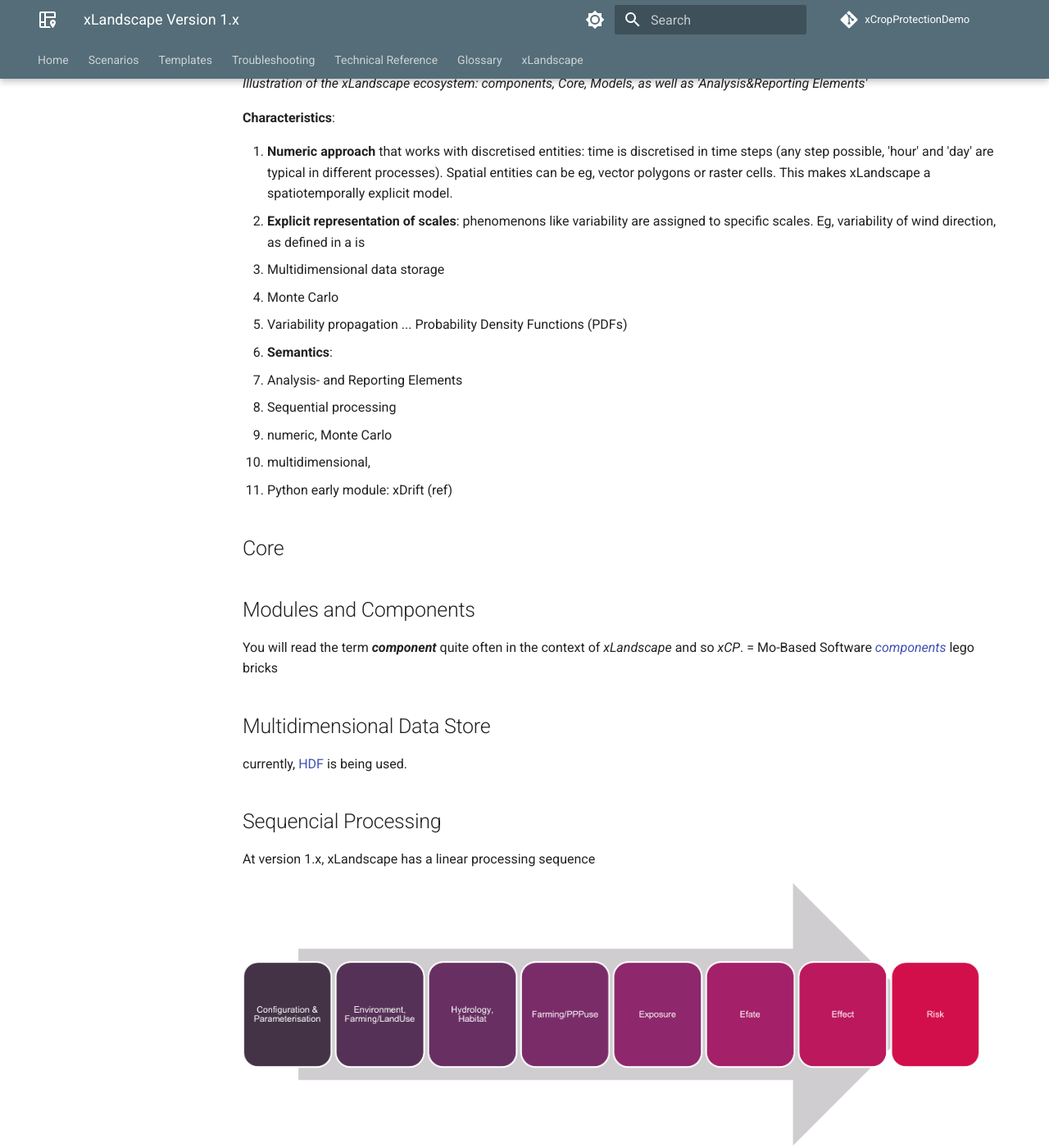
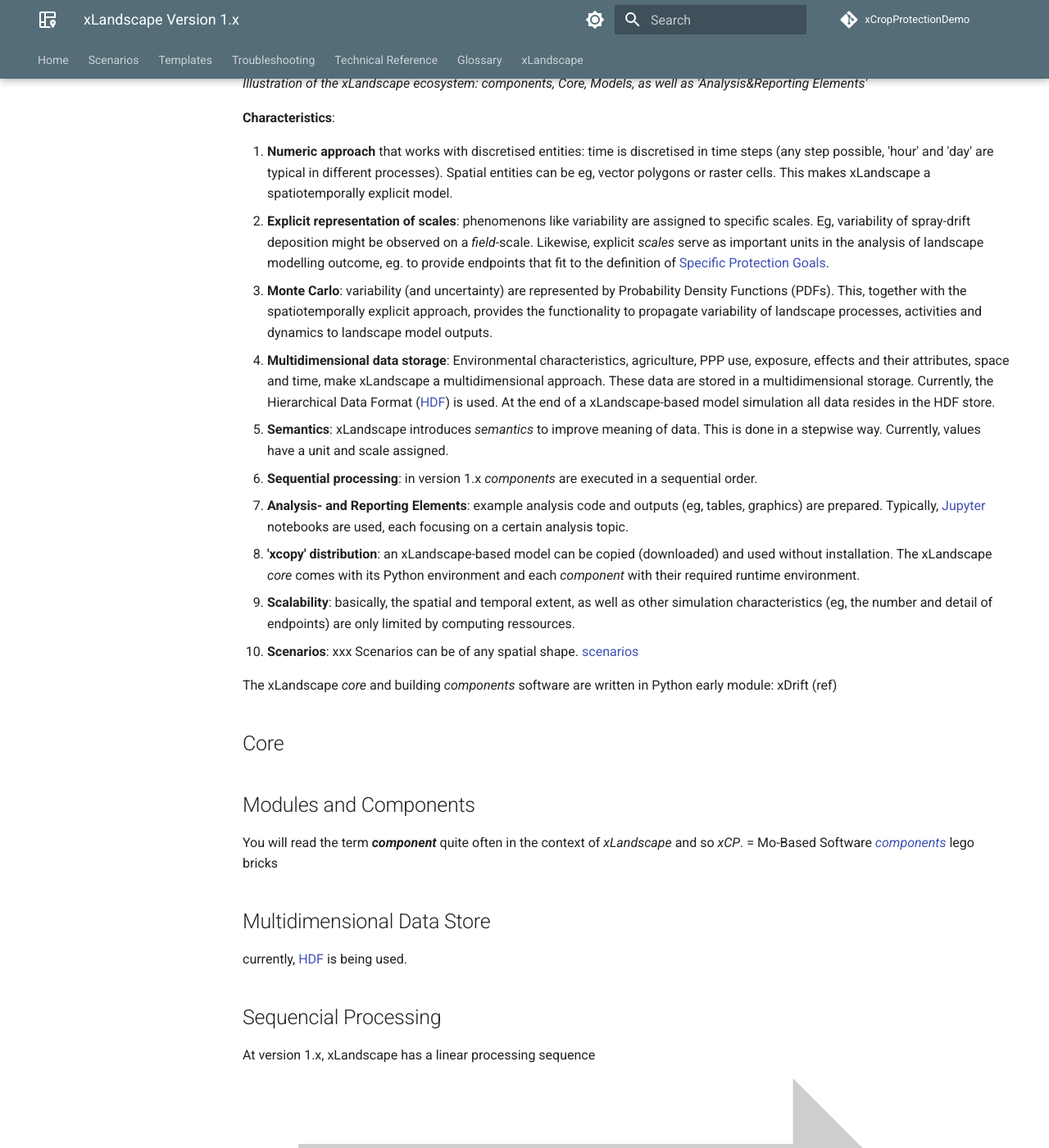
Before and after one commit to xlandscape/xCropProtectionDemoDoc, an MkDocs documentation site: the page built from docs/xLandscape/xlandscape-version1x.md, in a window 1280 px wide and 1400 px high, scrolled down 967 px. Shown: the whole window at 82% size. Built offline with MkDocs 1.6.1 and Material for MkDocs 9.7.7, drawn with Linux system fonts in a browser that asks for light colours; comment, search, counter and statistics services are not loaded.

Commit message:
continue on section 'Verion 1.x'

```diff
--- a/docs/xLandscape/xlandscape-version1x.md
+++ b/docs/xLandscape/xlandscape-version1x.md
@@ -14,19 +14,17 @@ The first major release (version 1.x) implements key goals as summarised the [In
 **Characteristics**:
 
 1. **Numeric approach** that works with discretised entities: time is discretised in time steps (any step possible, 'hour' and 'day' are typical in different processes). Spatial entities can be eg, vector polygons or raster cells. This makes xLandscape a spatiotemporally explicit model.
-1. **Explicit representation of scales**: phenomenons like variability are assigned to specific scales. Eg, variability of wind direction, as defined in a is
-1. Multidimensional data storage
-1. Monte Carlo
-1. Variability propagation ... Probability Density Functions (PDFs)
-1. **Semantics**:
-1. Analysis- and Reporting Elements
-1. Sequential processing
+1. **Explicit representation of scales**: phenomenons like variability are assigned to specific scales. Eg, variability of spray-drift deposition might be observed on a *field*-scale. Likewise, explicit *scales* serve as important units in the analysis of landscape modelling outcome, eg. to provide endpoints that fit to the definition of [Specific Protection Goals](https://www.efsa.europa.eu/en/efsajournal/pub/1821).
+1. **Monte Carlo**: variability (and uncertainty) are represented by Probability Density Functions (PDFs). This, together with the spatiotemporally explicit approach, provides the functionality to propagate variability of landscape processes, activities and dynamics to landscape model outputs.
+1. **Multidimensional data storage**: Environmental characteristics, agriculture, PPP use, exposure, effects and their attributes, space and time, make xLandscape a multidimensional approach. These data are stored in a  multidimensional storage. Currently, the Hierarchical Data Format ([HDF](https://www.hdfgroup.org/)) is used. At the end of a xLandscape-based model simulation all data resides in the HDF store.
+1. **Semantics**: xLandscape introduces *semantics* to improve meaning of data. This is done in a stepwise way. Currently, values have a unit and scale assigned.
+1. **Sequential processing**: in version 1.x *components* are executed in a sequential order.
+1. **Analysis- and Reporting Elements**: example analysis code and outputs (eg, tables, graphics) are prepared. Typically, [Jupyter](https://jupyter.org/) notebooks are used, each focusing on a certain analysis topic.
+1. **'xcopy' distribution**: an xLandscape-based model can be copied (downloaded) and used without installation. The xLandscape *core* comes with its Python environment and each *component* with their required runtime environment.
+1. **Scalability**: basically, the spatial and temporal extent, as well as other simulation characteristics (eg, the number and detail of endpoints) are only limited by computing ressources.
+1. **Scenarios**: xxx Scenarios can be of any spatial shape.  [scenarios](../reference/glossary.md#scenario)
 
-
-
-- numeric, Monte Carlo
-- multidimensional,
-- Python
+The xLandscape *core* and building *components* software are written in Python
 early module: xDrift (ref)
 
 
```
